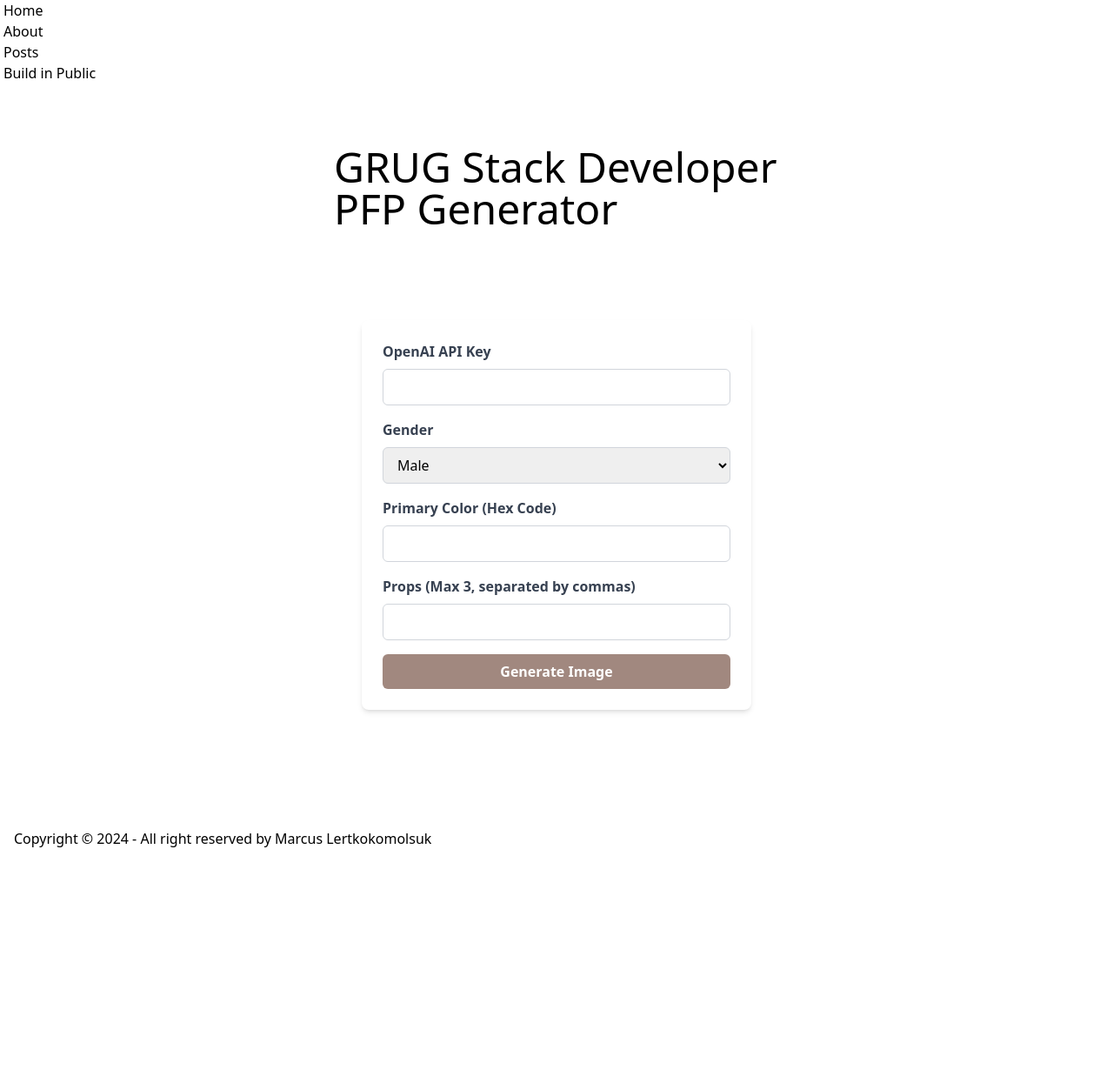
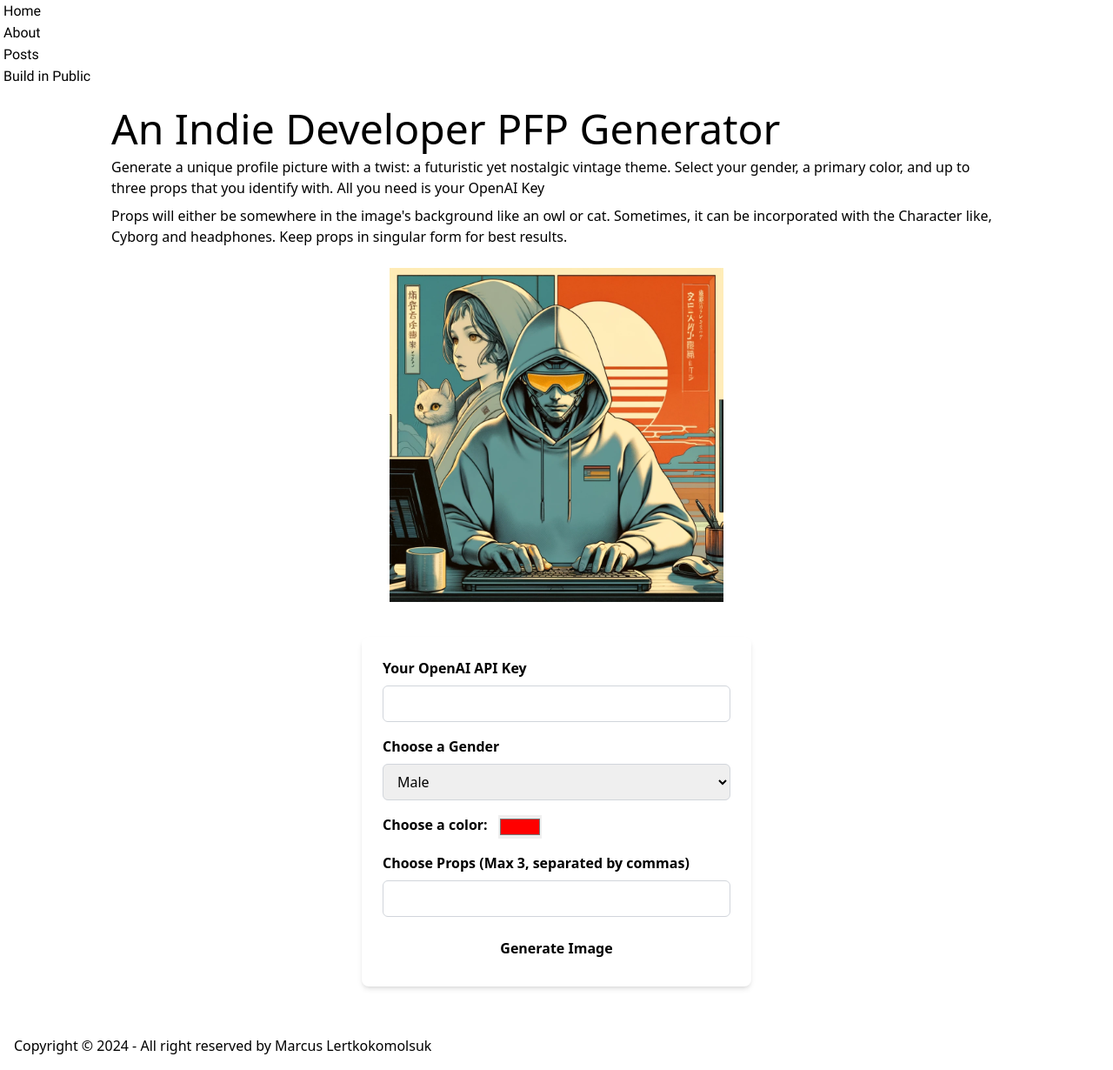
Before and after one commit to MarcusL11/aios-minimal-blog, a Django app: page /art_ai/ in a window 1280 px wide. Shown: the whole page at 87% size. Before the commit the page ends 974 px from the top, so only its background shows below. Run offline with Django 5.2, Linux system fonts and the light colour scheme; data that the repository does not hold is empty; some libraries are stand-ins or nearby versions.

Commit message:
finishing the Pfp app generatpr

```diff
--- a/artgpt/templates/artgpt/art_ai.html
+++ b/artgpt/templates/artgpt/art_ai.html
@@ -3,55 +3,76 @@
 {% block title %}MarcusL-ArtAI{% endblock %}
 
 {% block content %}
-<div class="px-4 sm:px-8 sm:mt-12 mb-20">
+<div class="px-4 sm:px-8mb-20">
   <div class="mx-auto w-full max-w-7xl lg:px-8">
     <div class="mx-auto max-w-2xl lg:max-w-5xl">
-
-
       <div class="flex flex-col items-center">
-        <header class="max-w-lg my-6">
-          <h2 class="text-4xl text-base-content sm:text-5xl">GRUG Stack Developer PFP Generator</h2>
+        <header class="space-y-2 justify-center my-6">
+          <h2 class="text-4xl text-base-content sm:text-5xl">An Indie Developer PFP Generator</h2>
+          <p>Generate a unique profile picture with a twist: a futuristic yet nostalgic vintage theme.
+          Select your gender, a primary color, and up to three props that you identify with.
+          All you need is your <a class="link hover:text-blue-700" href="https://auth.openai.com/">OpenAI Key</a></p>
+          <p>Props will either be somewhere in the image's background like an owl or cat. Sometimes, it can be incorporated with the Character like, Cyborg and headphones.  Keep props in singular form for best results.</p>
         </header>
-
-        <section class="my-10">
-          <div class="carousel rounded-box w-96">
-            {% for image in generated_images %}
-            <div class="carousel-item w-1/2">
-              <img src="{{ image.image.url }}" class="w-full" />
-            </div>
-            {% endfor %}
-          </div>
+        <section class="mb-10 flex items-center">
+          <img src="{% static 'images/example_1.png' %}" class="w-96" />
         </section>
-
-        <form hx-post="{% url 'generate_artwork' %}" hx-target="#image-container" hx-swap="innerHTML" class="w-full max-w-md p-6 bg-white rounded-lg shadow-md">
-            {% csrf_token %}
+        <form
+          hx-post="{% url 'generate_artwork' %}"
+          hx-target="#image-container"
+          hx-swap="innerHTML"
+          _="on htmx:afterSwap from #image-container
+          set #api-key.value to ''
+          set #gender.value to ''
+          set #primary-color.value to '#ffffff'
+          set #props.value to ''
+          add .hidden to #loading-text
+          remove .hidden from #generate-text"
+          class="w-full max-w-md p-6 bg-white rounded-lg shadow-md">
+          {% csrf_token %}
             <div class="mb-4">
-                <label for="api-key" class="block text-gray-700 font-bold mb-2">OpenAI API Key</label>
+                <label for="api-key" class="block  font-bold mb-2">Your OpenAI API Key</label>
                 <input type="password" id="api-key" name="openai_api_key" class="w-full px-3 py-2 border border-gray-300 rounded-md focus:outline-none focus:ring-2 focus:ring-[#a1887f]" required>
             </div>
             <div class="mb-4">
-                <label for="gender" class="block text-gray-700 font-bold mb-2">Gender</label>
+                <label for="gender" class="block  font-bold mb-2">Choose a Gender</label>
                 <select id="gender" name="gender" class="w-full px-3 py-2 border border-gray-300 rounded-md focus:outline-none focus:ring-2 focus:ring-[#a1887f]" required>
                     <option value="male">Male</option>
                     <option value="female">Female</option>
                 </select>
             </div>
-            <div class="mb-4">
-                <label for="primary-color" class="block text-gray-700 font-bold mb-2">Primary Color (Hex Code)</label>
-                <input type="text" id="primary-color" name="primary_color" pattern="^#([A-Fa-f0-9]{6}|[A-Fa-f0-9]{3})$" class="w-full px-3 py-2 border border-gray-300 rounded-md focus:outline-none focus:ring-2 focus:ring-[#a1887f]" required>
+            <div class="flex items-center space-x-3">
+              <label for="primary-color" class="block  font-bold mb-1">Choose a color:</label>
+              <input class="cursor-pointer" id="primary-color" name="primary_color" type="color" value="#ff0000"/>
             </div>
-            <div class="mb-4">
-                <label for="props" class="block text-gray-700 font-bold mb-2">Props (Max 3, separated by commas)</label>
+            <div class="my-4">
+                <label for="props" class="block  font-bold mb-2">Choose Props (Max 3, separated by commas)</label>
                 <input type="text" id="props" name="props" class="w-full px-3 py-2 border border-gray-300 rounded-md focus:outline-none focus:ring-2 focus:ring-[#a1887f]" required>
             </div>
-            <button type="submit" class="w-full py-2 px-4 bg-[#a1887f] text-white font-bold rounded-md hover:bg-[#8d766c] transition-colors duration-300">Generate Image</button>
+            <button
+              _="on click
+              add .hidden to #generate-text
+              remove .hidden from #loading-text"
+              type="submit"
+              class="w-full py-2 px-4 font-bold rounded-md btn btn-accent">
+              <span id="generate-text" class="text-base-100">Generate Image</span>
+              <span id="loading-text" class="loading loading-dots loading-lg hidden"></span>
+            </button>
         </form>
 
         <!--Image Container-->
-        <div id="image-container" class="mt-6"></div>
-
+        <div id="image-container" class="mt-6">
+          <!-- Image will be loaded here -->
+        </div>
+        {% if generated_images %}
+        <h3 class="text-2xl text-base-content">Recently Generated</h3>
+        <div class="grid grid-cols-1 sm:grid-cols-2 md:grid-cols-4 gap-4 mt-4 mb-10">
+          {% for image in generated_images %}
+          <img src="{{ image.image.url }}" class="rounded-xl w-48 h-auto" />
+          {% endfor %}
+        </div>
+        {% endif %}
       </div>
-
     </div>
   </div>
 </div>
--- a/post/templates/post/about.html
+++ b/post/templates/post/about.html
@@ -11,7 +11,7 @@
         <div class="lg:pl-20">
           <div class="max-w-xs px-2.5 lg:max-w-none">
             <!-- Image Placeholder -->
-            <img src="{% static 'images/about_profile_picture_grug.png' %}" class="rounded-xl w-full h-auto"/>
+            <img src="{% static 'images/example_3.png' %}" class="rounded-xl w-full h-auto"/>
           </div>
         </div>
 
--- a/tailwindtheme/templates/partials/_header.html
+++ b/tailwindtheme/templates/partials/_header.html
@@ -1,4 +1,16 @@
 <header class="z-50 relative flex flex-none flex-col container">
+  <style>
+  @font-face {
+  font-family: 'Roboto-Regular';
+  font-style: normal;
+  font-weight: 600;
+  src: url('/static/assets/fonts/Roboto-Regular.ttf') format('truetype');
+  }
+
+  .custom-font {
+  font-family: 'Roboto-Regular', sans-serif;
+  }
+  </style>
   <!-- Navbar start -->
   <div class="navbar bg-base-100">
     <div class="lg:hidden navbar-start">
@@ -15,11 +27,12 @@
       </div>
     </div>
     <div class="navbar-center mx-auto hidden lg:flex bg-base-100">
+
       <ul class="menu menu-horizontal px-1 text-accent">
-        <li><a href="{% url 'blog_index' %}">Home</a></li>
-        <li><a href="{% url 'about' %}">About</a></li>
-        <li><a href="{% url 'post_list' %}">Posts</a></li>
-        <li><a href="{% url 'build_in_public' %}">Build in Public</a></li>
+        <li><a class="custom-font" href="{% url 'blog_index' %}">Home</a></li>
+        <li><a class="custom-font" href="{% url 'about' %}">About</a></li>
+        <li><a class="custom-font" href="{% url 'post_list' %}">Posts</a></li>
+        <li><a class="custom-font" href="{% url 'build_in_public' %}">Build in Public</a></li>
       </ul>
     </div>
     <!-- <div class="navbar-end"> -->
```
Also changed, not shown: artgpt/templates/artgpt/htmx/generate_artwork_valid.html (+8 -1 lines), blog/settings.py (+11 -2 lines), post/templates/post/build_in_public.html (+4 -4 lines), tailwindtheme/static_src/src/styles.css (+6 -2 lines), tailwindtheme/static/assets/svg/color_palette.svg (added), tailwindtheme/static/assets/svg/scroll_left.svg (added), tailwindtheme/static/assets/svg/scroll_right.svg (added), 3 other files.
